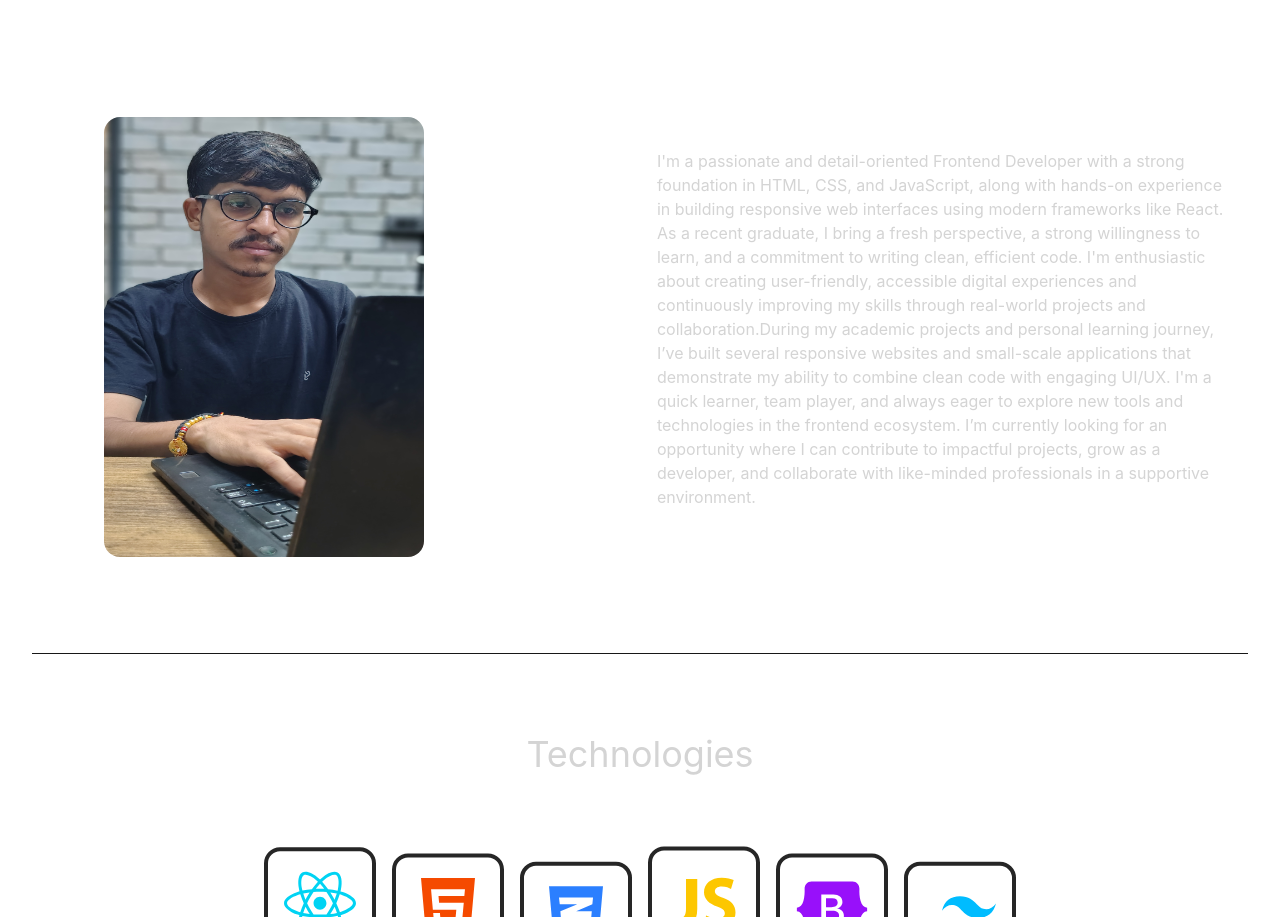
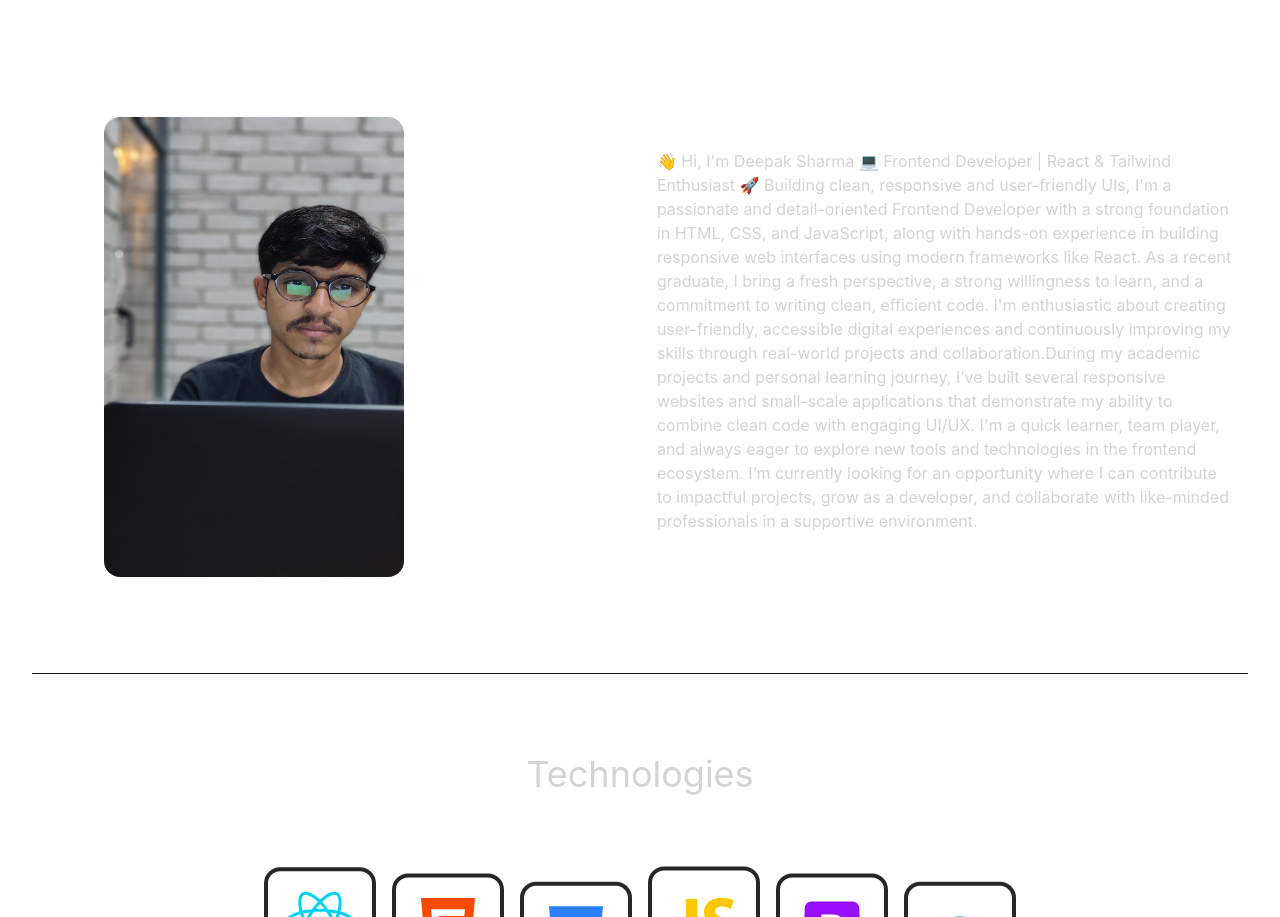
Before and after one commit to deepaksharma1610/react-portfolio-deepak, a React (Vite) app: page / in a window 1280 px wide. Shown: the part 1007-1924 px from the top of the page. Built offline with nearby package versions, Linux system fonts and the light colour scheme.

Commit message:
updated profile picture

```diff
--- a/src/components/About.jsx
+++ b/src/components/About.jsx
@@ -1,5 +1,7 @@
 import React from 'react'
-import aboutImg from "../assets/img2.jpg"
+// import aboutImg from "../assets/img2.jpg"
+import aboutImg from "../assets/about1.jpg"
+
 import { ABOUT_TEXT } from '../constants'
 import {motion} from "framer-motion"
 
@@ -13,10 +15,10 @@ export default function About() {
         <div className='flex flex-col lg:flex-row items-center lg:items-start gap-8'>
             <motion.div whileInView={{opacity:1,x:0}} initial={{opacity:0,x:-100}} transition={{duration:0.5}} className='w-full lg:w-1/2 lg:p-8'>
                 <div className='flex mx-10'>
-                    <img className='rounded-2xl h-110 w-80' src={aboutImg} alt='about'/>
+                    <img className='rounded-2xl h-115 w-75' src={aboutImg} alt='about'/>
                 </div>
             </motion.div>
-            <motion.div whileInView={{opacity:1,x:0}} initial={{opacity:0,x:100}} transition={{duration:0.5}} className='w-full lg:w-1/2'>
+            <motion.div whileInView={{opacity:1,x:0}} initial={{opacity:0,x:100}} transition={{duration:0.5}} className='w-full lg:w-1/2 '>
             <div className='flex justify-center lg:justify-start'>
                 <p className='my-10 max-w-xl text-1.5xl py-6'>{ABOUT_TEXT}</p>
             </div>
--- a/src/constants/index.js
+++ b/src/constants/index.js
@@ -5,7 +5,10 @@ import project4 from "../assets/projects/project-4.jpg";
 
 export const HERO_CONTENT = `I am a passionate frontend developer with a knack for crafting robust and scalable web applications. I have honed my skills in front-end technologies like HTML,CSS,JavaScript,and React.js. Proficient in state management, API integration, and performance optimization. Knowledgeable in version control (Git/GitHub), deployment (Vercel). My goal is to leverage my expertise to create innovative solutions that drive business growth and deliver exceptional user experiences. As a fresher, I’m focused on writing clean, responsive, and accessible code while continuously learning and improving my skills through real-world projects. My goal is to contribute to meaningful web experiences while growing as a developer in a collaborative and fast-paced environment.`;
 
-export const ABOUT_TEXT = `I'm a passionate and detail-oriented Frontend Developer with a strong foundation in HTML, CSS, and JavaScript, along with hands-on experience in building responsive web interfaces using modern frameworks like React. As a recent graduate, I bring a fresh perspective, a strong willingness to learn, and a commitment to writing clean, efficient code. I'm enthusiastic about creating user-friendly, accessible digital experiences and continuously improving my skills through real-world projects and collaboration.During my academic projects and personal learning journey, I’ve built several responsive websites and small-scale applications that demonstrate my ability to combine clean code with engaging UI/UX. I'm a quick learner, team player, and always eager to explore new tools and technologies in the frontend ecosystem. I’m currently looking for an opportunity where I can contribute to impactful projects, grow as a developer, and collaborate with like-minded professionals in a supportive environment.`;
+export const ABOUT_TEXT = `👋 Hi, I'm Deepak Sharma
+💻 Frontend Developer | React & Tailwind Enthusiast
+🚀 Building clean, responsive and user-friendly UIs,
+I'm a passionate and detail-oriented Frontend Developer with a strong foundation in HTML, CSS, and JavaScript, along with hands-on experience in building responsive web interfaces using modern frameworks like React. As a recent graduate, I bring a fresh perspective, a strong willingness to learn, and a commitment to writing clean, efficient code. I'm enthusiastic about creating user-friendly, accessible digital experiences and continuously improving my skills through real-world projects and collaboration.During my academic projects and personal learning journey, I’ve built several responsive websites and small-scale applications that demonstrate my ability to combine clean code with engaging UI/UX. I'm a quick learner, team player, and always eager to explore new tools and technologies in the frontend ecosystem. I’m currently looking for an opportunity where I can contribute to impactful projects, grow as a developer, and collaborate with like-minded professionals in a supportive environment.`;
 
 export const EXPERIENCES = [
   `I’m a Frontend Developer with 1 year of professional experience building responsive, user-friendly web applications using HTML, CSS, JavaScript, and modern frameworks like React.js. I focus on writing clean, maintainable code and creating seamless user experiences with attention to detail in design and performance.
```
Also changed, not shown: src/assets/about.jpg (deleted).
